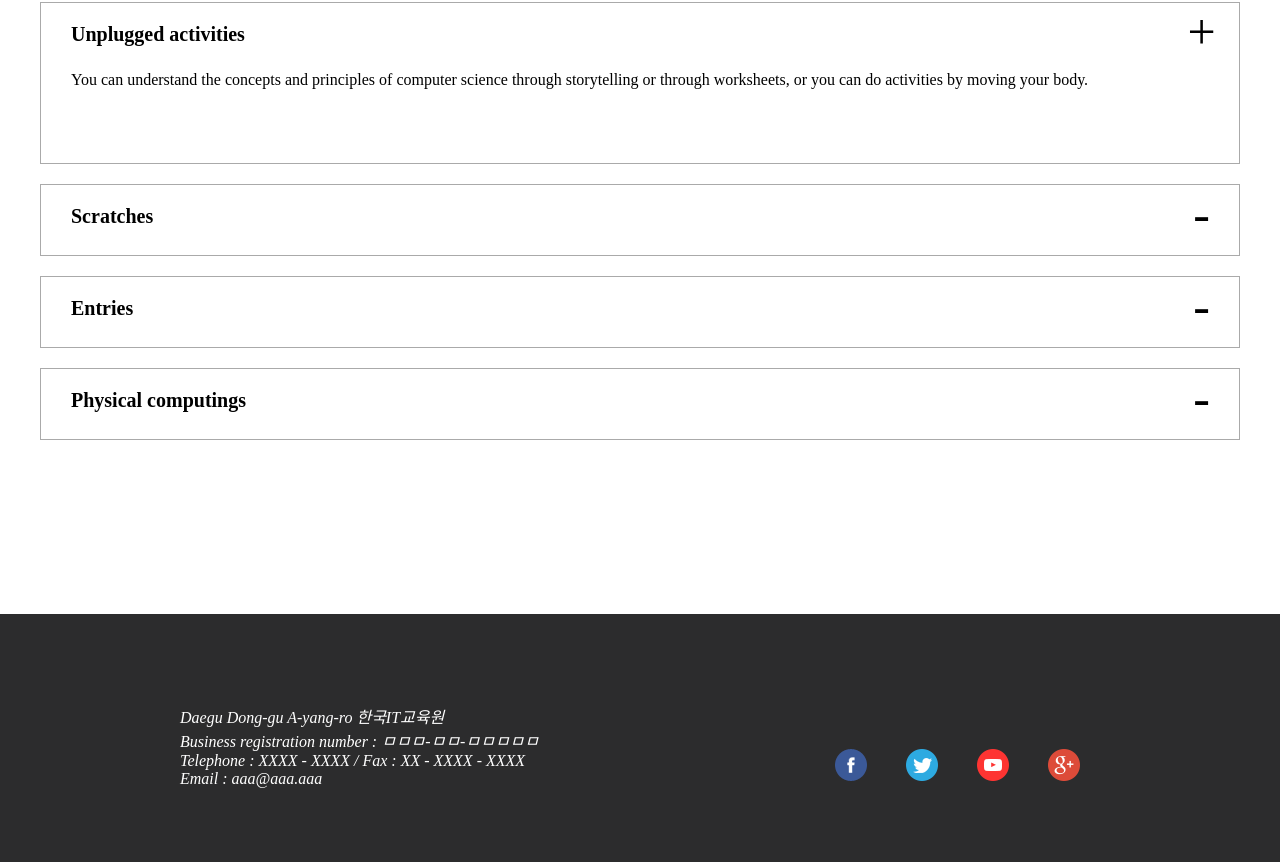
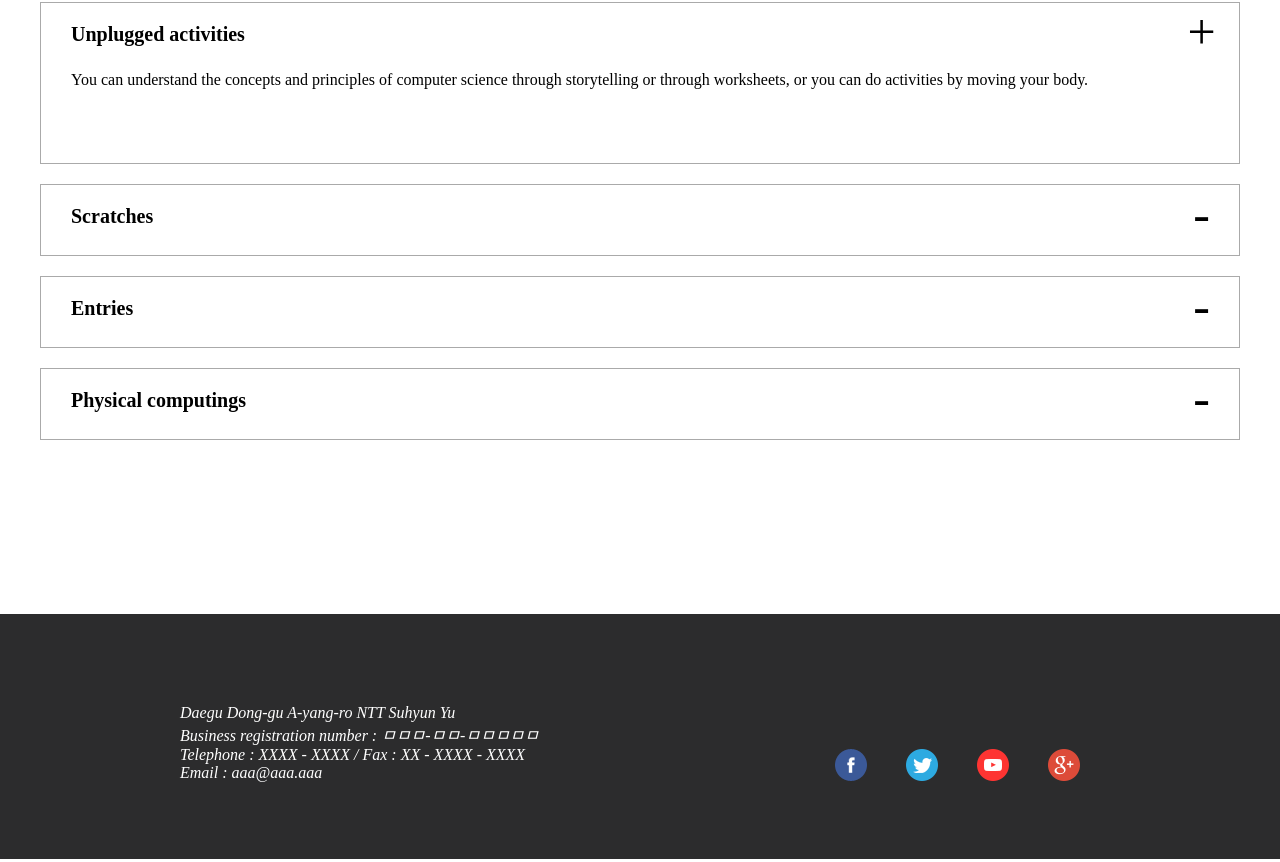
Before and after one commit to SUHYUN980716/JustDemoAndDemo, a plain HTML site: page index.html in a window 1280 px wide. Shown: the part 2648-3510 px from the top of the page. Drawn offline with Linux system fonts and the light colour scheme.

Commit message:
initial 2
file

```diff
--- a/index.html
+++ b/index.html
@@ -89,7 +89,7 @@
   <div id="footerWrap">
     <footer id="footer">
       <address class="contact">
-        <span> Daegu Dong-gu A-yang-ro 한국IT교육원 </span><br>
+        <span> Daegu Dong-gu A-yang-ro NTT Suhyun Yu </span><br>
         <span> Business registration number : ㅁㅁㅁ-ㅁㅁ-ㅁㅁㅁㅁㅁ</span><br>
         <span> Telephone : XXXX - XXXX / Fax : XX - XXXX - XXXX </span><br>
         <span> Email : aaa@aaa.aaa</span>
```
